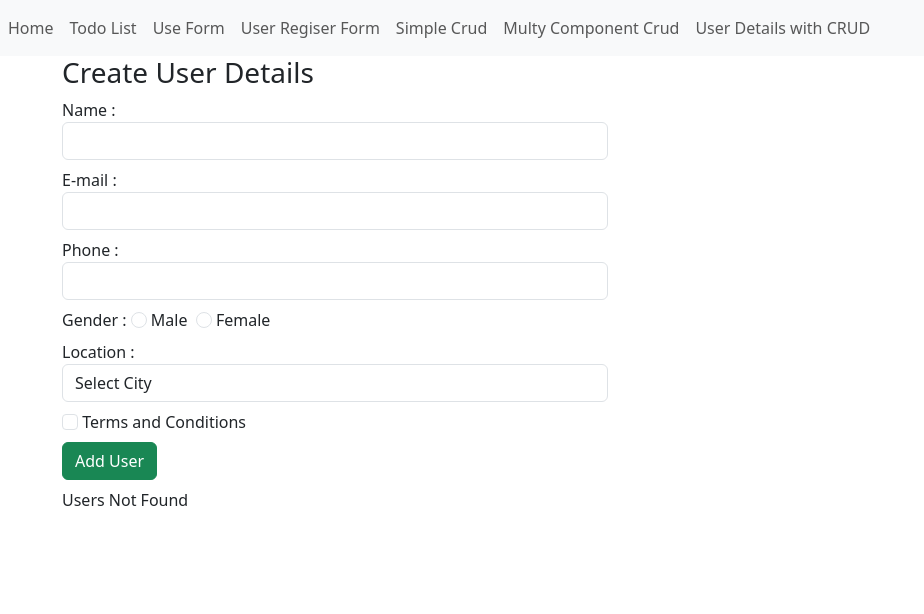
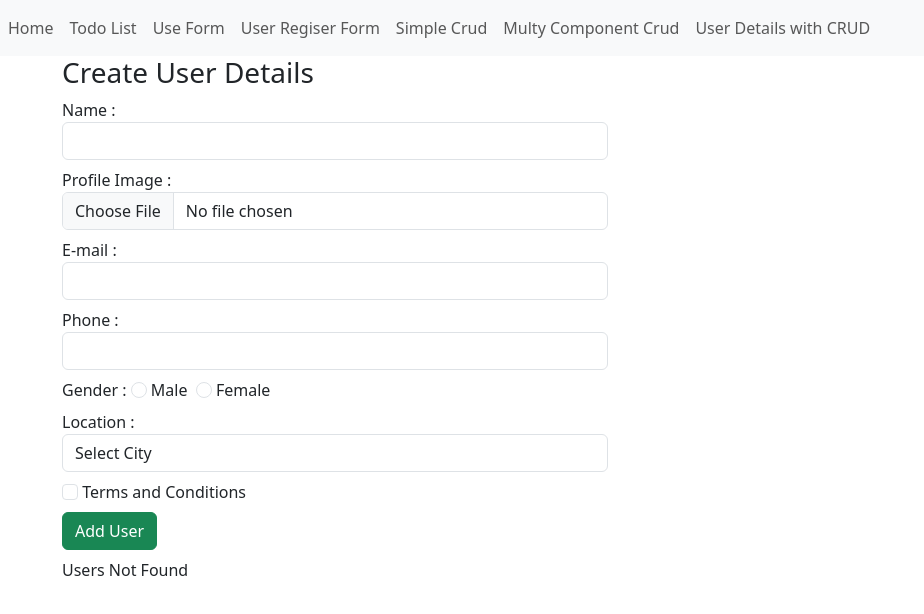
Before and after one commit to Shalini2517/ReactJs-Practice, a React (Vite) app: page /userDetails in a window 1280 px wide. Shown: the top 614 px of the page, without its empty margins (0-924 px from the left). Built offline with nearby package versions, Linux system fonts and the light colour scheme.

Commit message:
added prolife image with input type file

```diff
--- a/src/components/userDetails.jsx
+++ b/src/components/userDetails.jsx
@@ -5,6 +5,7 @@ export const UserDetails = () => {
   const [errors, setErrors] = useState({});
   const [editId, setEditId] = useState(null);
   const [filterUser, setFilterUser] = useState("");
+  const [imgPrev, setImgPrev] = useState(null);
   const [formData, setFormData] = useState({
     id: "",
     name: "",
@@ -13,6 +14,7 @@ export const UserDetails = () => {
     gender: "",
     location: "",
     terms: false,
+    profileImg: "",
   });
 
   const mailPattern = /^[^\s@]+@[^\s@]+\.[^\s@]+$/;
@@ -35,17 +37,35 @@ export const UserDetails = () => {
 
     if (!formData.gender) newErrors.gender = "Gender is required";
     if (!formData.location) newErrors.location = "Location is required";
+    if (!formData.profileImg) newErrors.profileImg = "Prolie image is required";
 
     setErrors(newErrors);
     return Object.keys(newErrors).length === 0; // Returns true if no errors
   };
 
   const handelInputs = (e) => {
-    const { name, value, type, checked } = e.target;
-    setFormData((prevFormData) => ({
-      ...prevFormData,
-      [name]: type === "checkbox" ? checked : value,
-    }));
+    const { name, value, type, checked, files } = e.target;
+
+    if (type === "file") {
+      const profileImgFile = files[0];
+      if (profileImgFile) {
+        prevImgShow(profileImgFile);
+        setFormData((prevFormData) => ({
+          ...prevFormData,
+          [name]: profileImgFile,
+        }));
+      }
+    } else {
+      setFormData((prevFormData) => ({
+        ...prevFormData,
+        [name]: type === "checkbox" ? checked : value,
+      }));
+    }
+  };
+
+  const prevImgShow = (img) => {
+    const imageURL = URL.createObjectURL(img);
+    setImgPrev(imageURL);
   };
 
   const handelSubmit = (e) => {
@@ -75,9 +95,12 @@ export const UserDetails = () => {
       gender: "",
       location: "",
       terms: false,
+      profileImg: "",
     });
+    document.getElementById("img").value = "";
     setErrors({});
     setEditId(null);
+    setImgPrev(null);
   };
 
   const deleteUser = (userId) => {
@@ -91,6 +114,7 @@ export const UserDetails = () => {
     const userToEdit = users.find((user) => user.id === userId);
     console.log(userToEdit);
     setFormData({ ...userToEdit });
+    prevImgShow(userToEdit.profileImg);
   };
 
   const filterUsersList = users.filter((user) =>
@@ -114,6 +138,21 @@ export const UserDetails = () => {
                 onChange={handelInputs}
               />
               {errors.name && <div className="errorMessage">{errors.name}</div>}
+            </div>
+            <div className="form-group mb-2">
+              <label htmlFor="img">Profile Image : </label>
+              <input
+                type="file"
+                id="img"
+                className="form-control"
+                name="profileImg"
+                accept="image/*"
+                onChange={handelInputs}
+              />
+              {imgPrev && <img src={imgPrev} width="100" alt="Profile pic" />}
+              {errors.profileImg && (
+                <div className="errorMessage">{errors.profileImg}</div>
+              )}
             </div>
             <div className="form-group mb-2">
               <label htmlFor="mail">E-mail : </label>
@@ -182,7 +221,7 @@ export const UserDetails = () => {
                 <option value="">Select City</option>
                 <option value="Chennai">Chennai</option>
                 <option value="Pondy">Pondy</option>
-                <option value="Kerla">Kerla</option>
+                <option value="kerala">kerala</option>
               </select>
               {errors.location && (
                 <div className="errorMessage">{errors.location}</div>
@@ -232,6 +271,7 @@ export const UserDetails = () => {
                   <tr>
                     <th>#</th>
                     <th>Name</th>
+                    <th>Profile Picture</th>
                     <th>E-mail</th>
                     <th>Phone</th>
                     <th>Gender</th>
@@ -246,6 +286,14 @@ export const UserDetails = () => {
                       <tr key={index}>
                         <td>{index + 1}</td>
                         <td>{user.name}</td>
+                        <td>
+                          {user.profileImg.name}{" "}
+                          <img
+                            src={URL.createObjectURL(user.profileImg)}
+                            alt="Profile Pre"
+                            width="50"
+                          />
+                        </td>
                         <td>{user.email}</td>
                         <td>{user.phone}</td>
                         <td>{user.gender}</td>
```
